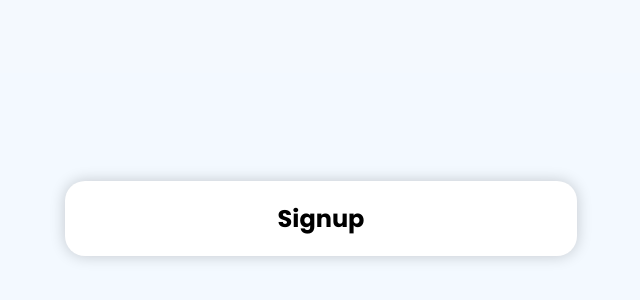
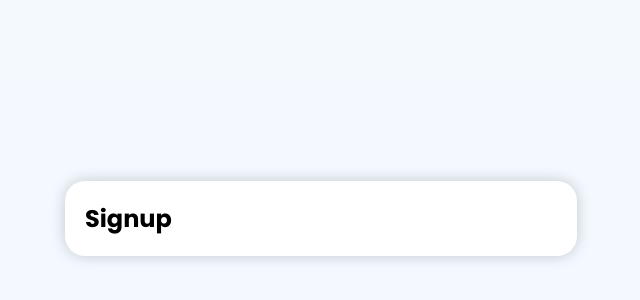
Before and after one commit to tlhalesebaeng/testmaker-frontend, a React (Vite) app: page /signup in a window 1280 px wide. Shown: the part 182-482 px from the top of the page, without its empty margins (319-959 px from the left). Built offline with nearby package versions, Linux system fonts and the light colour scheme.

Commit message:
Remove the justify-center class name and add the column class name

```diff
--- a/src/features/auth/signup/Signup.jsx
+++ b/src/features/auth/signup/Signup.jsx
@@ -4,7 +4,7 @@ import './Signup.css';
 const Signup = () => {
     return (
         <div className="signup flex-container center">
-            <Card className="signup__card flex-container justify-center">
+            <Card className="signup__card flex-container column">
                 <h2>Signup</h2>
             </Card>
         </div>
```
